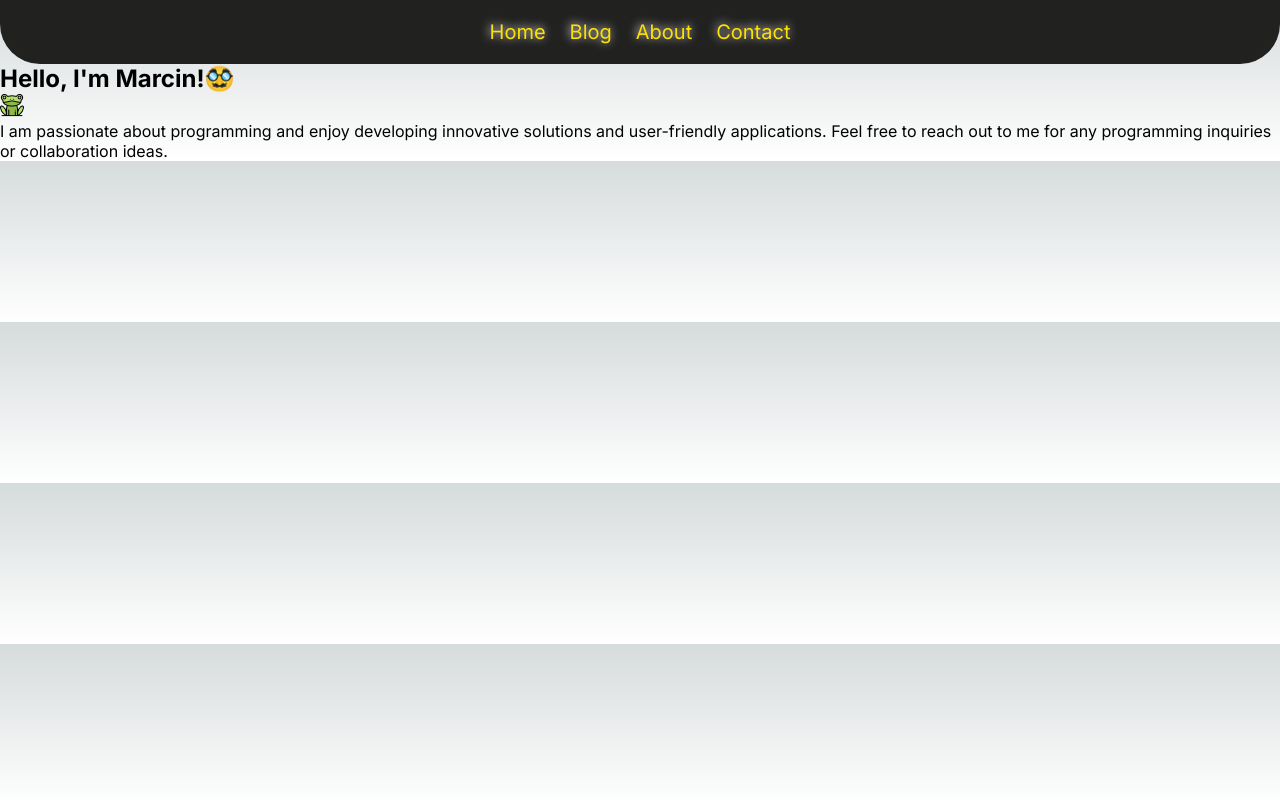
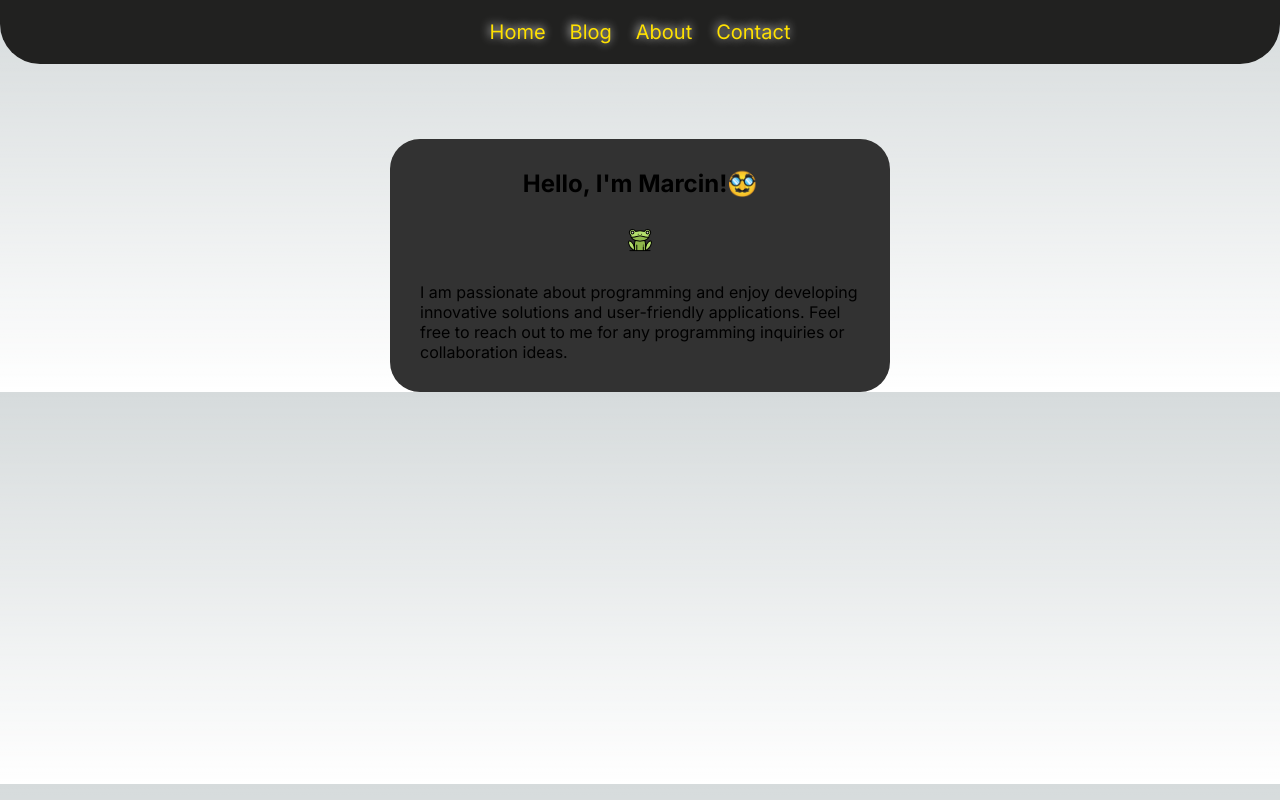
Before and after one commit to markopersonally/next-blog, a Next.js app: page /about in a window 1280 px wide. Built offline with nearby package versions, Linux system fonts and the light colour scheme.

Commit message:
add styling about

```diff
--- a/app/about/page.module.css
+++ b/app/about/page.module.css
@@ -0,0 +1,13 @@
+.content-about {
+  padding: 30px;
+  width: 500px;
+  margin: auto;
+  margin-top: 75px;
+  display: flex;
+  flex-direction: column;
+  justify-content: center;
+  align-items: center;
+  gap: 30px;
+  background-color: #323232;
+  border-radius: 30px;
+}
--- a/app/about/page.tsx
+++ b/app/about/page.tsx
@@ -7,7 +7,7 @@ export default function About() {
   return (
     <main>
       <NavBar />
-      <div>
+      <div className={styles["content-about"]}>
         <h2>Hello, I'm Marcin!🥸</h2>
         <Image src={logo} alt="logo" />
         <p>
```
